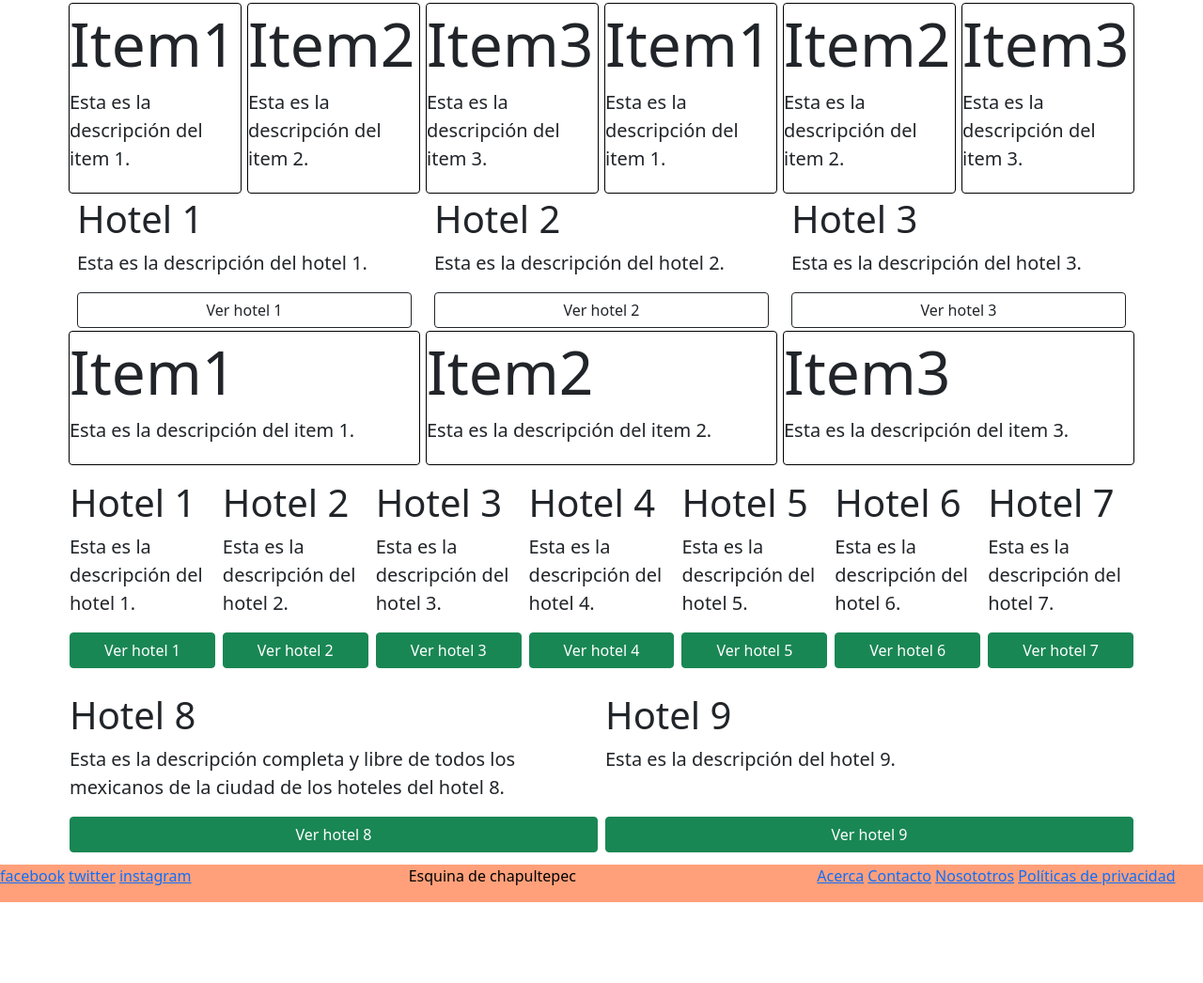
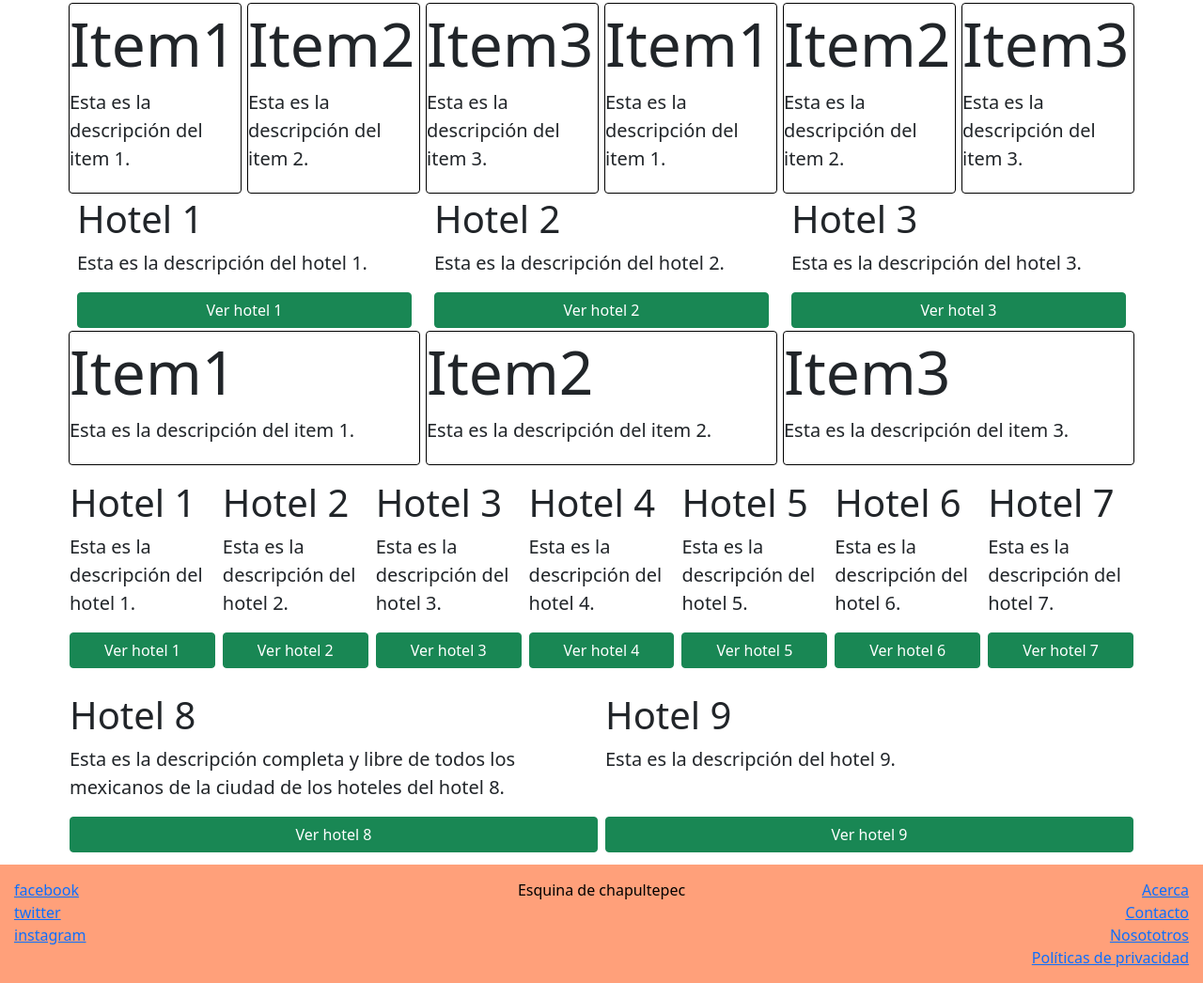
Before and after one commit to FernandoRub13/Bootstrap-4, a website: page index.html in a window 1280 px wide. Shown: the part 135-1181 px from the top of the page at 94% size. Before the commit the page ends 1095 px from the top, so only its background shows below. Drawn offline with nearby package versions, Linux system fonts and the light colour scheme.

Commit message:
Estilos con flex 2

```diff
--- a/estilos.css
+++ b/estilos.css
@@ -11,6 +11,7 @@ html{
 .footer{
     background-color: lightsalmon;
     color: black;
+    padding: 15px;
 }
 
 .card{
--- a/index.html
+++ b/index.html
@@ -48,17 +48,17 @@
             <div class="col-xs-12 col-sm-6 col-md-4">
                 <h3 class="display-6">Hotel 1</h3>
                 <p class="lead">Esta es la descripción del hotel 1.</p>
-                <button class="btn btn-outline-dark">Ver hotel 1</button>
+                <button class="btn btn-success">Ver hotel 1</button>
             </div>
             <div class="col-xs-12 col-sm-6 col-md-4">
                 <h3 class="display-6">Hotel 2</h3>
                 <p class="lead">Esta es la descripción del hotel 2.</p>
-                <button class="btn btn-outline-dark">Ver hotel 2</button>
+                <button class="btn btn-success">Ver hotel 2</button>
             </div>
             <div class="col-xs-12 col-sm-6 col-md-4">
                 <h3 class="display-6">Hotel 3</h3>
                 <p class="lead">Esta es la descripción del hotel 3.</p>
-                <button class="btn btn-outline-dark">Ver hotel 3</button>
+                <button class="btn btn-success">Ver hotel 3</button>
             </div>
 
         </div>
@@ -152,17 +152,17 @@
 
     <footer class="footer">
         <div class="row">
-            <div class="col-sm-4">
+            <div class="col-sm-4 d-flex flex-column align-items-start">
                 <a href="facebook.com">facebook</a>
                 <a href="twitter.com">twitter</a>
                 <a href="instagram.com">instagram</a>
             </div>
-            <div class="col-sm-4">
+            <div class="col-sm-4 d-flex flex-column align-items-center">
                 <address>
                     Esquina de chapultepec
                 </address>
             </div>
-            <div class="col-sm-4">
+            <div class="col-sm-4 d-flex flex-column align-items-end">
                 <a href="">Acerca</a>
                 <a href="">Contacto</a>
                 <a href="">Nosototros</a>
```
